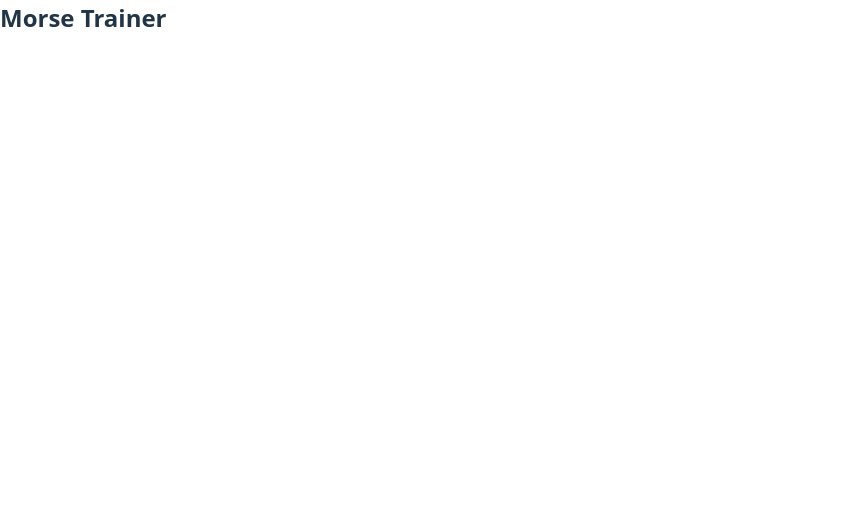
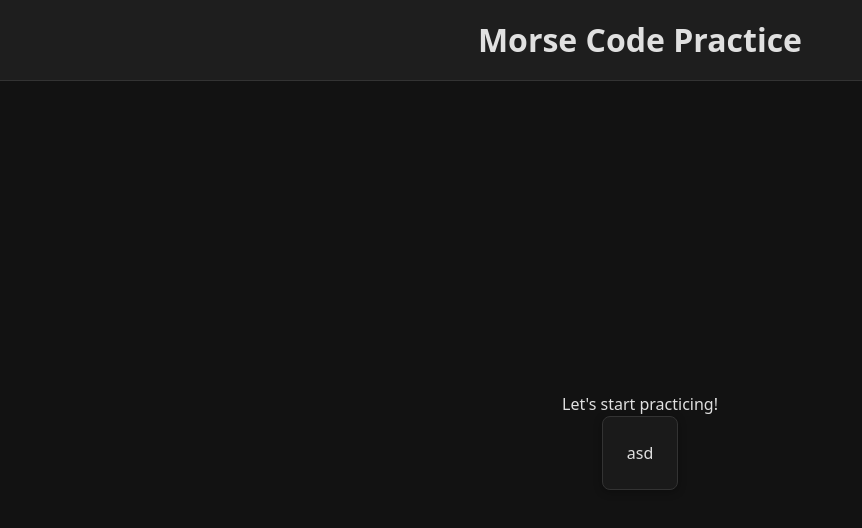
Before and after one commit to jmbredal/morse-trainer, a React (Vite) app: page / in a window 1280 px wide. Shown: the top 528 px of the page, without its empty margins (0-862 px from the left). Built offline with nearby package versions, Linux system fonts and the light colour scheme.

Commit message:
Refine app setup

```diff
--- a/src/App.module.css
+++ b/src/App.module.css
@@ -0,0 +1,35 @@
+.app {
+  display: flex;
+  flex-direction: column;
+  min-height: 100vh;
+  align-items: center;
+  background-color: var(--bg-color);
+  color: var(--text-color);
+}
+
+.appHeader {
+  width: 100%;
+  padding: 1rem;
+  text-align: center;
+  background-color: var(--header-bg);
+  border-bottom: 1px solid var(--border-color);
+}
+
+.appMain {
+  flex: 1;
+  width: 100%;
+  max-width: 768px;
+  padding: 2rem;
+  display: flex;
+  flex-direction: column;
+  align-items: center;
+  justify-content: center;
+}
+
+.card {
+  background-color: var(--card-bg);
+  border: 1px solid var(--border-color);
+  border-radius: 8px;
+  padding: 1.5rem;
+  box-shadow: 0 2px 8px rgba(0, 0, 0, 0.3);
+}
--- a/src/App.tsx
+++ b/src/App.tsx
@@ -1,7 +1,17 @@
-import "./App.module.css";
+import styles from "./App.module.css";
 
-function App() {
-  return <h2>Morse Trainer</h2>;
+export default function App() {
+  return (
+    <div className={styles.app}>
+      <header className={styles.appHeader}>
+        <h1>Morse Code Practice</h1>
+      </header>
+
+      <main className={styles.appMain}>
+        <p>Let's start practicing!</p>
+
+        <div className={styles.card}>asd</div>
+      </main>
+    </div>
+  );
 }
-
-export default App;
--- a/src/index.css
+++ b/src/index.css
@@ -12,13 +12,19 @@ html, body {
 }
 
 :root {
+  --bg-color: #121212;
+  --text-color: #e0e0e0;
+  --accent-color: #4fc3f7;
+  --header-bg: #1e1e1e;
+  --card-bg: #1a1a1a;
+  --border-color: #333;
+
   font-family: system-ui, Avenir, Helvetica, Arial, sans-serif;
+  font-weight: 400;
   line-height: 1.5;
-  font-weight: 400;
 
-  color-scheme: light dark;
-  color: rgba(255, 255, 255, 0.87);
-  background-color: #242424;
+  color: var(--text-color);
+  background-color: var(--bg-color);
 
   font-synthesis: none;
   text-rendering: optimizeLegibility;
@@ -49,16 +55,3 @@ a {
 ul, ol {
   list-style: none;
 }
-
-@media (prefers-color-scheme: light) {
-  :root {
-    color: #213547;
-    background-color: #ffffff;
-  }
-  a:hover {
-    color: #747bff;
-  }
-  button {
-    background-color: #f9f9f9;
-  }
-}
```
